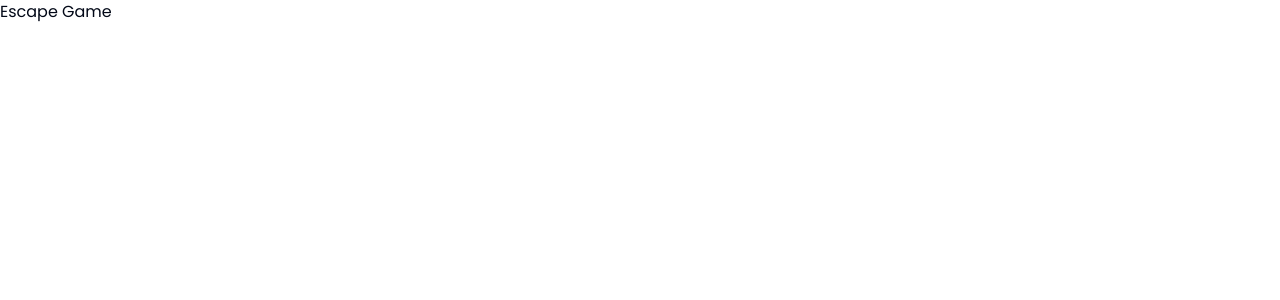
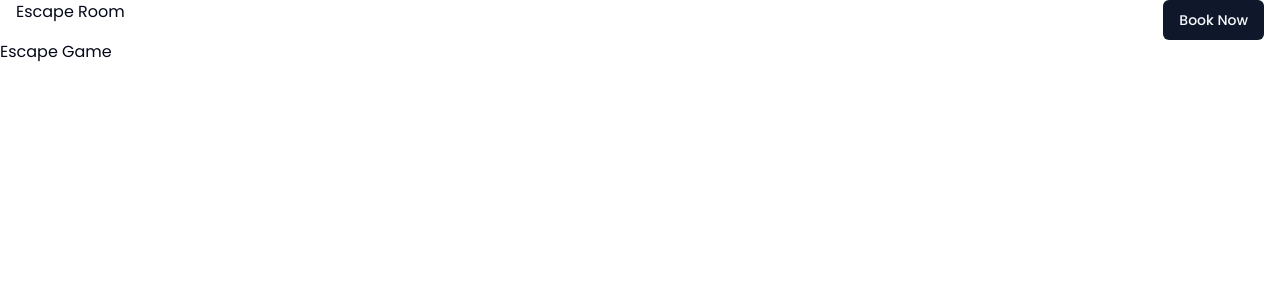
Before and after one commit to SebastienLaurentt/Escape-Game, a Next.js app: page / in a window 1280 px wide. Shown: the top 300 px of the page. Built offline with nearby package versions, Linux system fonts and the light colour scheme.

Commit message:
update html

```diff
--- a/app/(root)/layout.tsx
+++ b/app/(root)/layout.tsx
@@ -1,11 +1,15 @@
+import Header from "@/components/shared/Header";
+
 export default function RootLayout({
   children,
 }: Readonly<{
   children: React.ReactNode;
 }>) {
   return (
-    <html lang="en">
-      <body >{children}</body>
-    </html>
+    <div>
+      <Header />
+      <main className="flex-1" >{children}</main>
+    </div>
+
   );
 }
```
